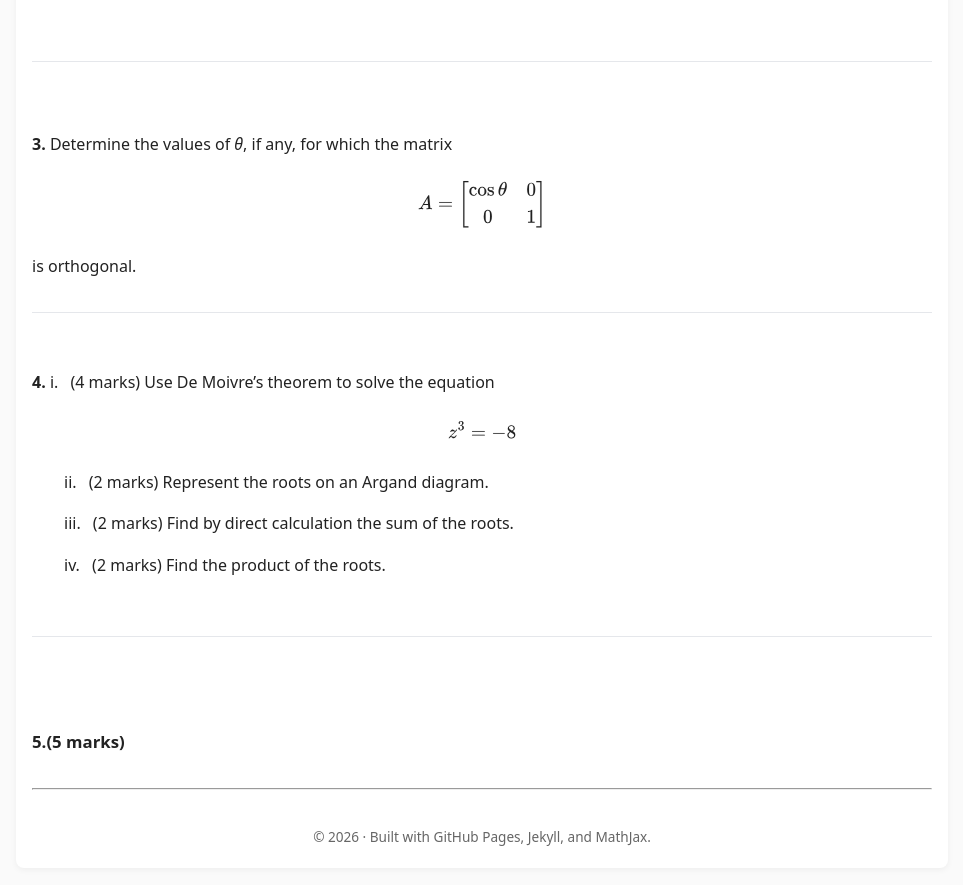
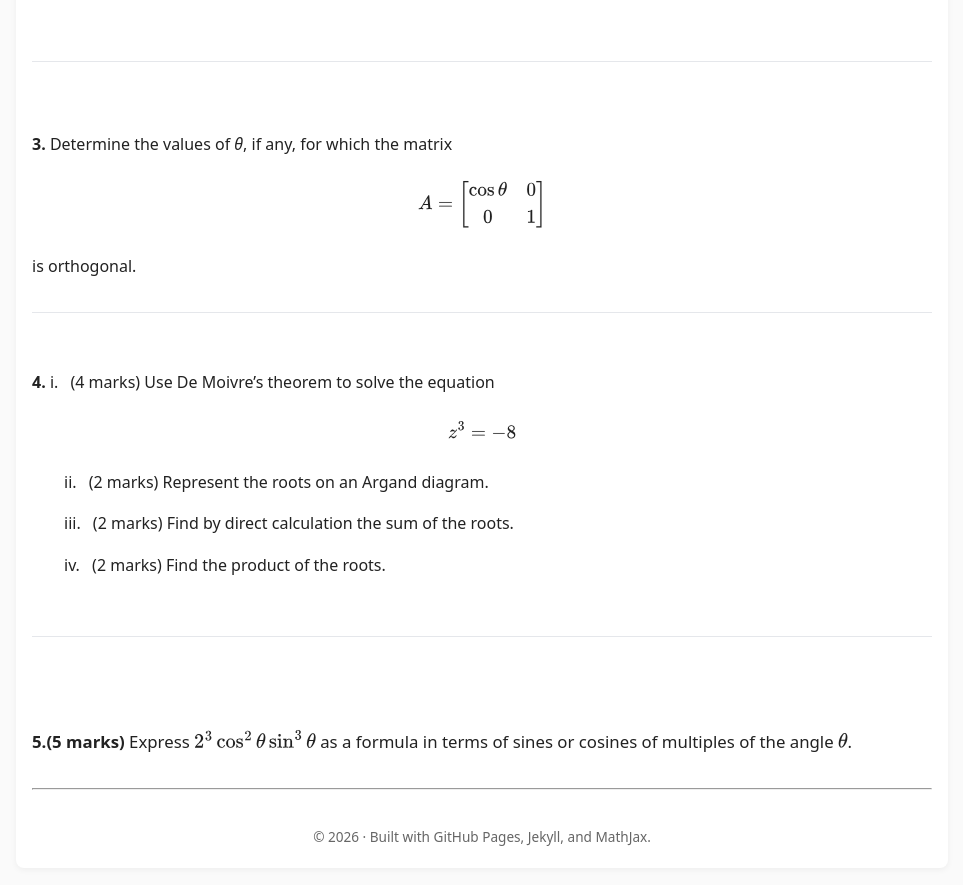
Before and after one commit to SaleemKamaludin/SaleemKamaludin.github.io, a Jekyll site: the page built from courses/math-1141-coursework-exam-2-hints.md, in a window 1280 px wide and 900 px high, scrolled down 1538 px. Shown: the top 885 px of the window, without its empty margins (158-1121 px from the left). Built offline with Jekyll 4.4.1, drawn with Linux system fonts in a browser that asks for light colours.

Commit message:
Update math-1141-coursework-exam-2-hints.md

```diff
--- a/courses/math-1141-coursework-exam-2-hints.md
+++ b/courses/math-1141-coursework-exam-2-hints.md
@@ -188,3 +188,4 @@ This page contains some practice questions for the upcoming Coursework Exam 2.
 <div style="margin: 2rem 0; font-size: 1.05rem; line-height: 1.75;">
   <p style="margin-bottom: 1rem;">
     <strong>5.(5 marks)</strong>
+    Express \(2^{3}\cos^{2}\theta\sin^{3}\theta\) as a formula in terms of sines or cosines of multiples of the angle \(\theta\).
```
